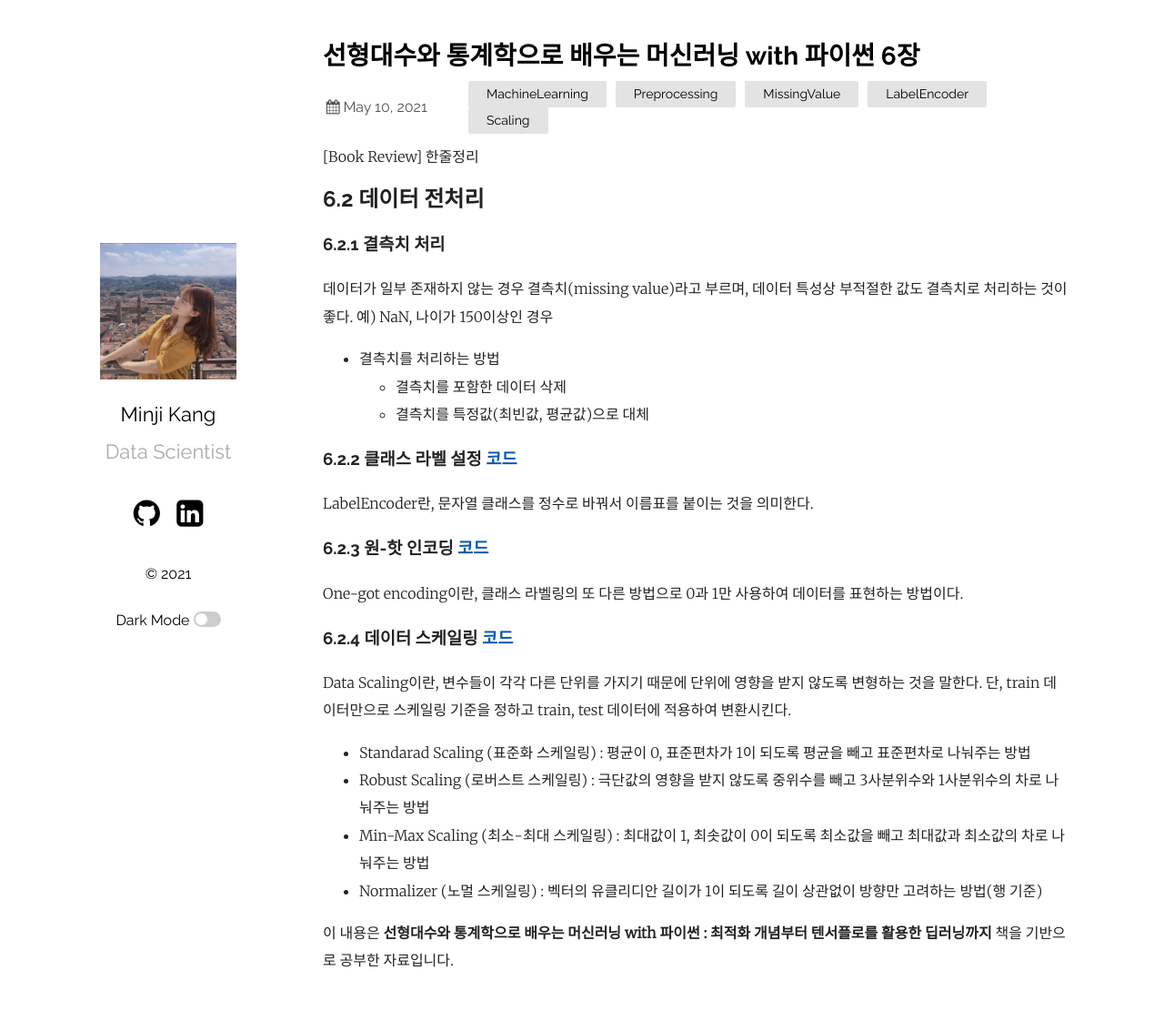
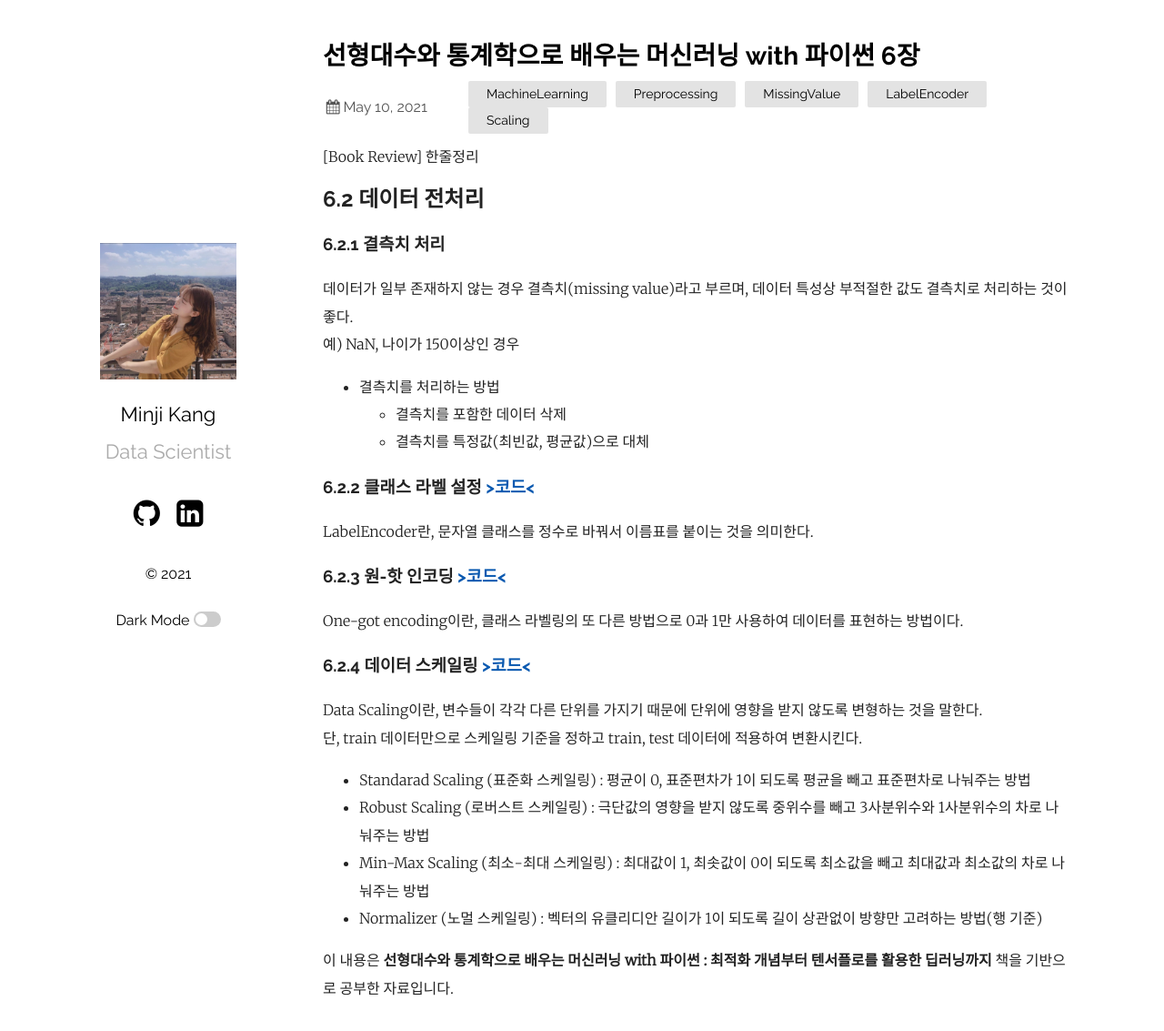
Before and after one commit to mmminji/mmminji.github.io, a Jekyll site: the page built from _posts/2021-05-10-선통머6장.markdown, in a window 1280 px wide and 1146 px high. Shown: the top 1133 px of the window at 91% size. Built offline with Jekyll 4.4.1, drawn with Linux system fonts in a browser that asks for light colours; comment, search, counter and statistics services are not loaded.

```diff
--- a/_posts/2021-05-10-선통머6장.markdown
+++ b/_posts/2021-05-10-선통머6장.markdown
@@ -15,13 +15,13 @@ categories: MachineLearning Preprocessing MissingValue LabelEncoder Scaling
     - 결측치를 포함한 데이터 삭제
     - 결측치를 특정값(최빈값, 평균값)으로 대체
 
-### 6.2.2 클래스 라벨 설정 [코드](https://github.com/mmminji/Machine-Learning/blob/master/1.LabelEncoder.py)
+### 6.2.2 클래스 라벨 설정 [>코드<](https://github.com/mmminji/Machine-Learning/blob/master/1.LabelEncoder.py)
 LabelEncoder란, 문자열 클래스를 정수로 바꿔서 이름표를 붙이는 것을 의미한다.
 
-### 6.2.3 원-핫 인코딩 [코드](https://github.com/mmminji/Machine-Learning/blob/master/2.OneHotEncoding.py)
+### 6.2.3 원-핫 인코딩 [>코드<](https://github.com/mmminji/Machine-Learning/blob/master/2.OneHotEncoding.py)
 One-got encoding이란, 클래스 라벨링의 또 다른 방법으로 0과 1만 사용하여 데이터를 표현하는 방법이다.
 
-### 6.2.4 데이터 스케일링 [코드](https://github.com/mmminji/Machine-Learning/blob/master/3.Scaling.py)
+### 6.2.4 데이터 스케일링 [>코드<](https://github.com/mmminji/Machine-Learning/blob/master/3.Scaling.py)
 Data Scaling이란, 변수들이 각각 다른 단위를 가지기 때문에 단위에 영향을 받지 않도록 변형하는 것을 말한다.
 단, train 데이터만으로 스케일링 기준을 정하고 train, test 데이터에 적용하여 변환시킨다.
 - Standarad Scaling (표준화 스케일링) : 평균이 0, 표준편차가 1이 되도록 평균을 빼고 표준편차로 나눠주는 방법
```
